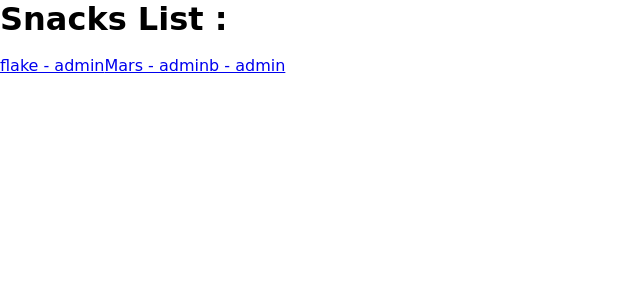
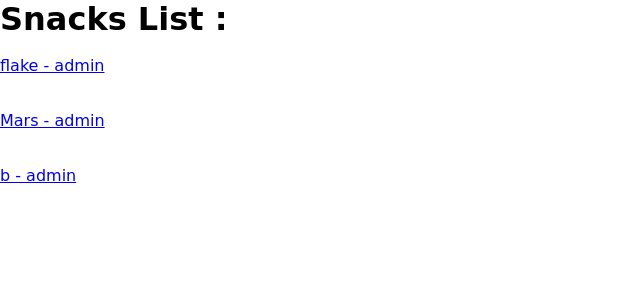
Before and after one commit to Farraj007/django-models, a Django app: page / in a window 1280 px wide. Shown: the part 120-420 px from the top of the page, without its empty margins (0-640 px from the left). Run offline with Django 4.2, Linux system fonts and the light colour scheme; data comes from the database, SQL or seed files in the repository.

Commit message:
css fixed

```diff
--- a/snack_tracker_project/static/css/css/style.css
+++ b/snack_tracker_project/static/css/style.css
@@ -3,7 +3,7 @@
     padding: 0;
     box-sizing: border-box;
 }
-h1 ,h3,li a,a ,input, p{
+h1 ,h2,h3,li a,a ,input, p{
     font-family: Cursive;
 }
 body{
@@ -36,6 +36,13 @@
     list-style: none;
     display: flex;
     align-items: center;
+
+}
+main ul{
+    display: flex;
+    justify-content: space-between;
+    align-items: baseline;
+    flex-direction: column;
 }
 li a{
     display: flex;
--- a/snack_tracker_project/templates/snack_detail.html
+++ b/snack_tracker_project/templates/snack_detail.html
@@ -2,7 +2,7 @@
 {% block title %} Snacks | {{snack.name}} {% endblock %}
 {% block content %}
 <p>
-    <h1> Snack: {{snack.name}}</h1>
+    <h3> Snack: {{snack.name}}</h3>
     <p> Description: {{snack.description}}</p>
 
 </p>
--- a/snack_tracker_project/templates/snack_list.html
+++ b/snack_tracker_project/templates/snack_list.html
@@ -5,11 +5,9 @@
         <ul>
             {% if snack_list %}
             {% for snack in snack_list %}
-                <li>
-                    <br>
-                    <a href="{% url 'snack_detail' pk=snack.pk %}">{{ snack.name }} - {{snack.purchaser}}  </a>
-                     <br>
-                </li>
+            <br>
+            <li><a href="{% url 'snack_detail' pk=snack.pk %}">{{ snack.name }} - {{snack.purchaser}}</a></li>
+            <br>
             {% endfor %}
             {% else %}
                 <li>No snacks found</li>
```
